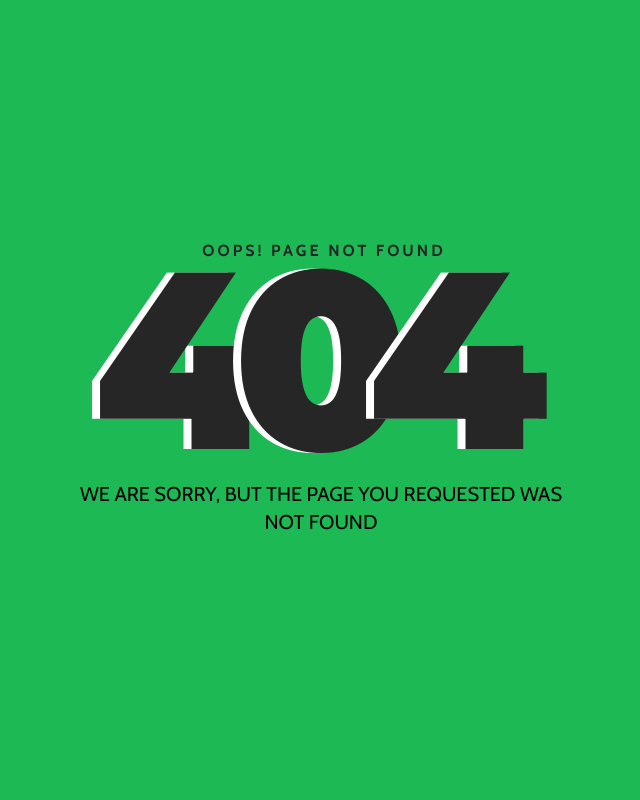
After one commit to Pancham1603/SpotiPyDownloader, a Python web app: template app/templates/error404.html in a window 1280 px wide. The commit adds this page. Shown: the whole page, without its empty margins (319-959 px from the left). Run offline with Jinja, Linux system fonts and the light colour scheme; the template is opened without the code that fills it, so the values that code supplies are empty.

Commit message:
'filenotfoundfix'

```diff
--- /dev/null
+++ b/app/templates/error404.html
@@ -0,0 +1,150 @@
+<!DOCTYPE html>
+<html lang="en">
+
+<head>
+	<meta charset="utf-8">
+	<meta http-equiv="X-UA-Compatible" content="IE=edge">
+	<meta name="viewport" content="width=device-width, initial-scale=1">
+	<!-- The above 3 meta tags *must* come first in the head; any other head content must come *after* these tags -->
+
+	<title>404 | SpotiPy Downloader</title>
+
+	<!-- Google font -->
+	<link href="https://fonts.googleapis.com/css?family=Cabin:400,700" rel="stylesheet">
+	<link href="https://fonts.googleapis.com/css?family=Montserrat:900" rel="stylesheet">
+
+	<!-- Custom stlylesheet -->
+	<link type="text/css" rel="stylesheet" href="css/style.css" />
+
+	<!-- HTML5 shim and Respond.js for IE8 support of HTML5 elements and media queries -->
+	<!-- WARNING: Respond.js doesn't work if you view the page via file:// -->
+	<!--[if lt IE 9]>
+		  <script src="https://oss.maxcdn.com/html5shiv/3.7.3/html5shiv.min.js"></script>
+		  <script src="https://oss.maxcdn.com/respond/1.4.2/respond.min.js"></script>
+		<![endif]-->
+
+</head>
+
+<body>
+    <div class="full">
+	<div id="notfound">
+		<div class="notfound">
+			<div class="notfound-404">
+				<h3>Oops! Page not found</h3>
+				<h1><span>4</span><span>0</span><span>4</span></h1>
+			</div>
+			<h2>we are sorry, but the page you requested was not found</h2>
+		</div>
+	</div>
+	</div>
+<style>
+    * {
+  -webkit-box-sizing: border-box;
+          box-sizing: border-box;
+}
+
+.full {
+	background-color: #1db954;
+}
+
+body {
+  padding: 0;
+  margin: 0;
+}
+
+#notfound {
+  position: relative;
+  height: 100vh;
+}
+
+#notfound .notfound {
+  position: absolute;
+  left: 50%;
+  top: 50%;
+  -webkit-transform: translate(-50%, -50%);
+      -ms-transform: translate(-50%, -50%);
+          transform: translate(-50%, -50%);
+}
+
+.notfound {
+  max-width: 520px;
+  width: 100%;
+  line-height: 1.4;
+  text-align: center;
+}
+
+.notfound .notfound-404 {
+  position: relative;
+  height: 240px;
+}
+
+.notfound .notfound-404 h1 {
+  font-family: 'Montserrat', sans-serif;
+  position: absolute;
+  left: 50%;
+  top: 50%;
+  -webkit-transform: translate(-50%, -50%);
+      -ms-transform: translate(-50%, -50%);
+          transform: translate(-50%, -50%);
+  font-size: 252px;
+  font-weight: 900;
+  margin: 0px;
+  color: #262626;
+  text-transform: uppercase;
+  letter-spacing: -40px;
+  margin-left: -20px;
+}
+
+.notfound .notfound-404 h1>span {
+  text-shadow: -8px 0px 0px #fff;
+}
+
+.notfound .notfound-404 h3 {
+  font-family: 'Cabin', sans-serif;
+  position: relative;
+  font-size: 16px;
+  font-weight: 700;
+  text-transform: uppercase;
+  color: #262626;
+  margin: 0px;
+  letter-spacing: 3px;
+  padding-left: 6px;
+}
+
+.notfound h2 {
+  font-family: 'Cabin', sans-serif;
+  font-size: 20px;
+  font-weight: 400;
+  text-transform: uppercase;
+  color: #000;
+  margin-top: 0px;
+  margin-bottom: 25px;
+}
+
+@media only screen and (max-width: 767px) {
+  .notfound .notfound-404 {
+    height: 200px;
+  }
+  .notfound .notfound-404 h1 {
+    font-size: 200px;
+  }
+}
+
+@media only screen and (max-width: 480px) {
+  .notfound .notfound-404 {
+    height: 162px;
+  }
+  .notfound .notfound-404 h1 {
+    font-size: 162px;
+    height: 150px;
+    line-height: 162px;
+  }
+  .notfound h2 {
+    font-size: 16px;
+  }
+}
+
+</style>
+</body><!-- This templates was made by Colorlib (https://colorlib.com) -->
+
+</html>
--- a/app/templates/retrieve.html
+++ b/app/templates/retrieve.html
@@ -3,7 +3,6 @@
 <html lang='en' class=''>
 
 <head>
-  <meta http-equiv="refresh" content="30">
   <meta charset='UTF-8'>
 
   <meta name="robots" content="noindex">
```
Also changed, not shown: app/main.py (+15 -1 lines), app/templates/error500.html (added, +150 -0 lines), app/templates/error502.html (added, +150 -0 lines), grid.py (+20 -22 lines), app/playlists/random.txt (deleted).
